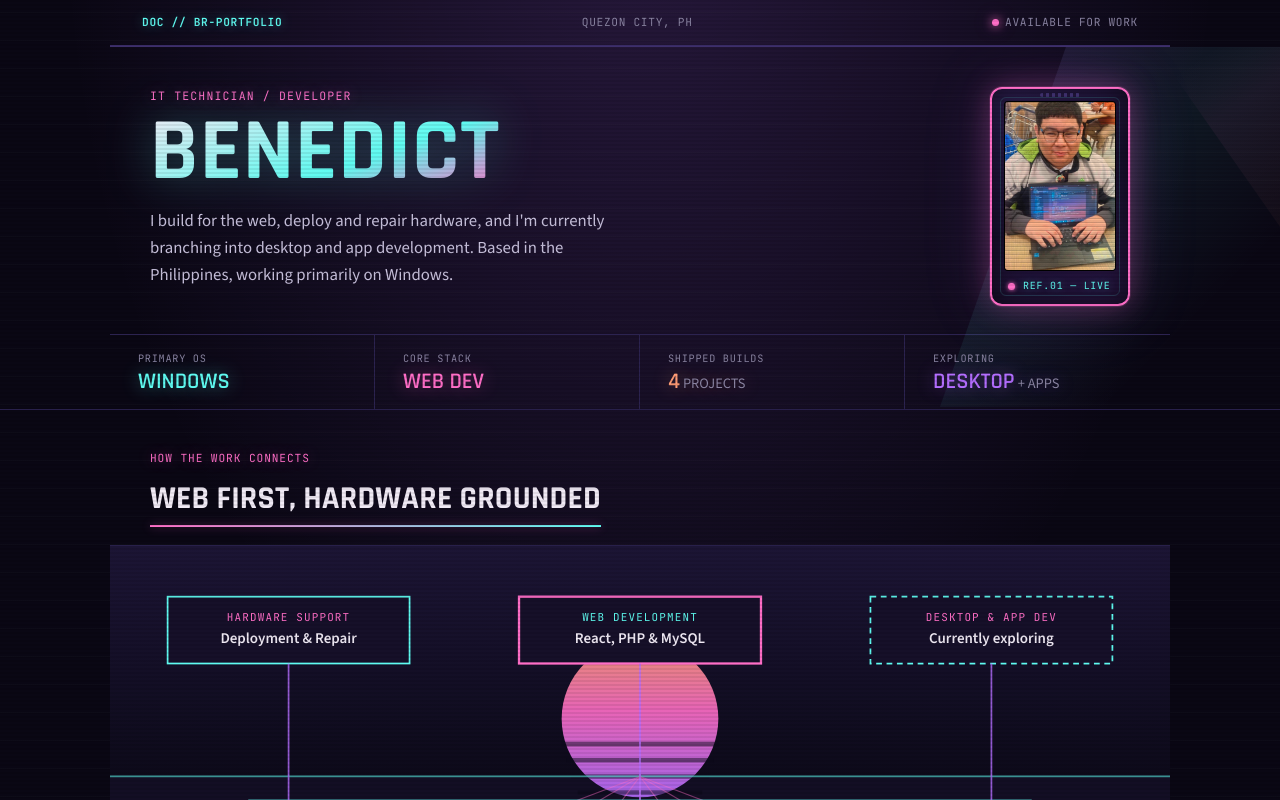
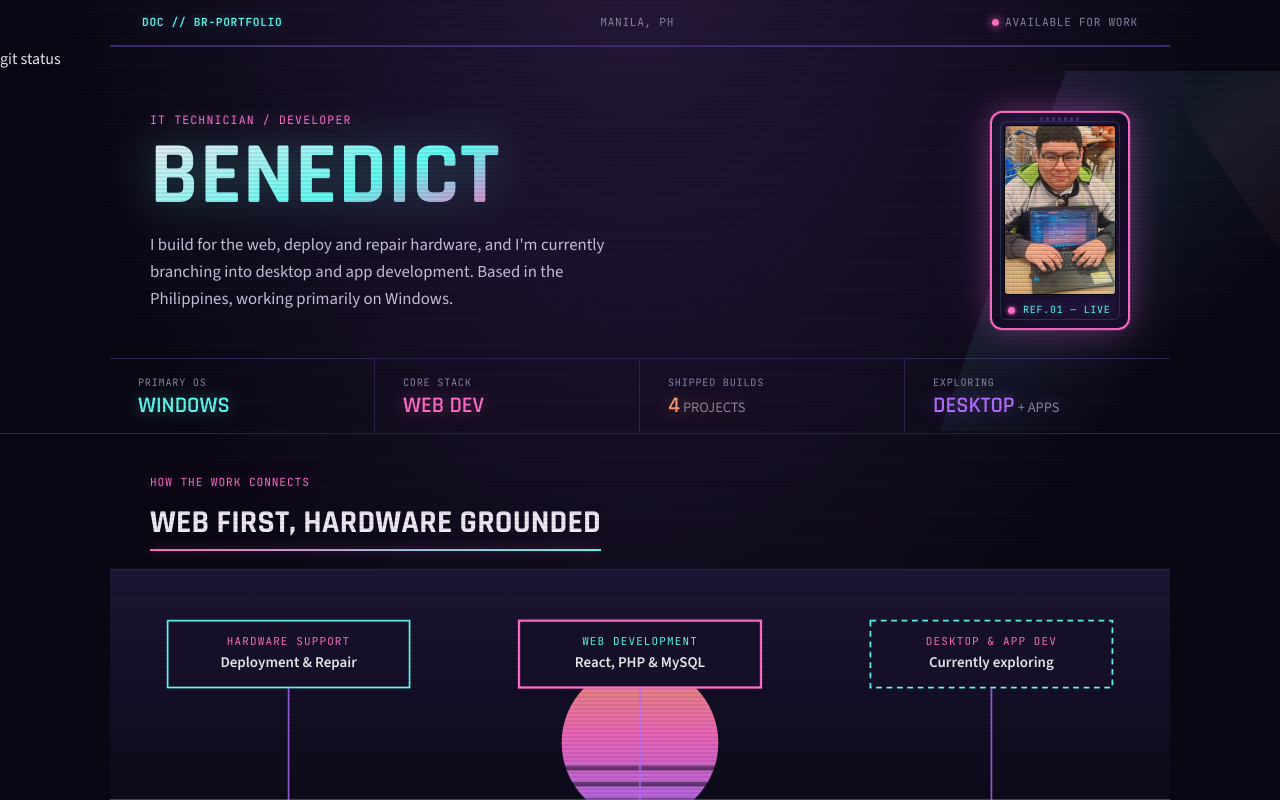
Before and after one commit to hokagegamerr/personal-portfolio, a React (Vite) app: page / in a window 1280 px wide. Shown: the top 800 px of the page. Built offline with nearby package versions, Linux system fonts and the light colour scheme.

Commit message:
di ako taga qc

```diff
--- a/src/App.jsx
+++ b/src/App.jsx
@@ -138,10 +138,10 @@ export default function App() {
       {/* TOP RAIL */}
       <div className="top-rail">
         <span className="doc-id">DOC // BR-PORTFOLIO</span>
-        <span>Quezon City, PH</span>
+        <span>Manila, PH</span>
         <span className="rev-tag"><span className="dot" />Available for work</span>
       </div>
-
+git status
       {/* ── NAMEPLATE ── */}
       <section className="nameplate">
         <div className="nameplate-inner">
```
